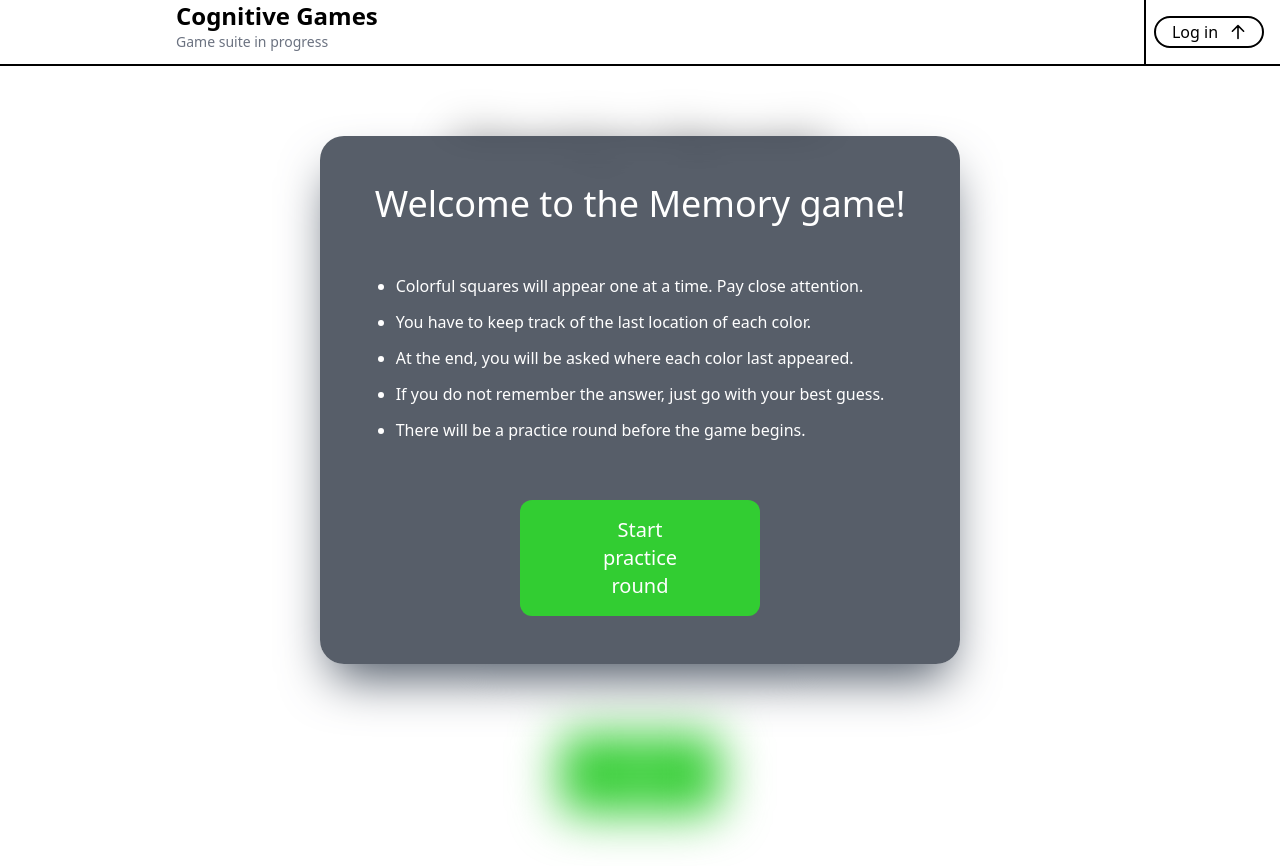
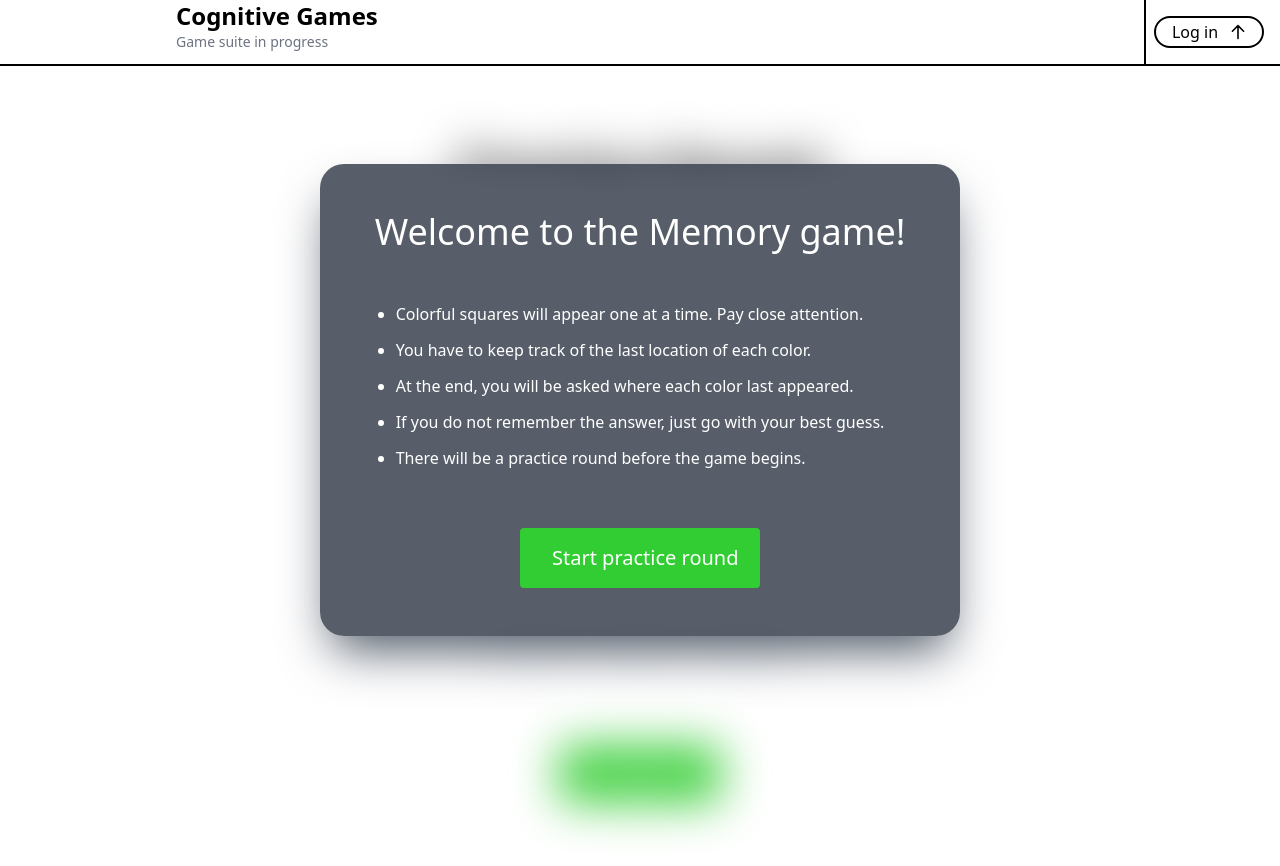
Before and after one commit to safinazbg/Panum-games, a Vue app: page /WorkingMemoryGame in a window 1280 px wide. Built offline with nearby package versions, Linux system fonts and the light colour scheme.

Commit message:
Button fix and endgame modal fix

```diff
--- a/src/components/workingMemory/DoneGameModal.vue
+++ b/src/components/workingMemory/DoneGameModal.vue
@@ -6,14 +6,17 @@
       </h1>
     </template>
     <template #body>
+      <div class=" text-center">
+
       You finished all the levels - well done!
       This was your final score:
       <h1 class="font-bold py-4 text-4xl"> {{totalPoints}} / 12</h1>
       Thank you for playing!
+      </div>
     </template>
 
     <template #button>
-      <button @click="end" class="button ">
+      <button @click="end" class="button !w-72 ">
         Return to homepage
       </button>
     </template>
--- a/src/components/workingMemory/IntroductionModal.vue
+++ b/src/components/workingMemory/IntroductionModal.vue
@@ -18,7 +18,7 @@
       </div>
     </template>
     <template #button>
-      <button @click="start" class="button !w-60">
+      <button @click="start" class="button !w-60 !px-8">
         Start practice round
       </button>
     </template>
--- a/src/components/workingMemory/MemoryGameGrid.vue
+++ b/src/components/workingMemory/MemoryGameGrid.vue
@@ -107,7 +107,7 @@
                 :class="{ 'disabledSecondaryButton' : !gameIsInProgress,  'buttonSecondary': gameIsInProgress }"
                 :disabled='!gameIsInProgress' @click="gameIsInProgress = false">Cancel
         </button>-->
-        <button class=" mb-4" :class="{ 'disabledButton' : gameIsInProgress || showLevelUp ,  'button': !gameIsInProgress }"
+        <button class=" mb-4 "  :class="{ 'disabledButton' : gameIsInProgress || showLevelUp ,  'button': !gameIsInProgress,'opacity-0': showLevelUp }"
                 :disabled='gameIsInProgress' @click="onStart">Start round {{currentRoundNumber}}
         </button>
       </div>
--- a/src/views/WorkingMemory.vue
+++ b/src/views/WorkingMemory.vue
@@ -93,11 +93,11 @@
       </div>
 
       <div class="flex gap-8">
-        <button class=" mb-4"
+        <button class="mb-4 "
                 :class="{ 'disabledSecondaryButton' : !gameIsInProgress,  'buttonSecondary': gameIsInProgress }"
                 :disabled='!gameIsInProgress' @click="gameIsInProgress = false">Cancel
         </button>
-        <button class=" mb-4" :class="{ 'disabledButton' : gameIsInProgress,  'button': !gameIsInProgress }"
+        <button class=" mb-4 " :class="{ 'disabledButton' : gameIsInProgress,  'button': !gameIsInProgress }"
                 :disabled='gameIsInProgress' @click="onStart">Start level
         </button>
       </div>
@@ -318,8 +318,9 @@ export default {
 .button{
   width: 10rem;
   color: white;
-  border-radius: .25rem;
-  padding: .75rem;
+  border-radius: .25rem !important;
+  padding: 1rem 2rem !important;
+  white-space: nowrap;
   background-color: rgba(50, 205, 50, 1);
   transition: background-color;
   transition-duration: 200ms;
@@ -330,8 +331,8 @@ export default {
   background-color: lightgrey;
   width: 10rem;
   color: white;
-  border-radius: .25rem;
-  padding: .75rem;
+  border-radius: .25rem !important;
+  padding: 1rem 2rem !important;
   transition: background-color;
   transition-duration: 200ms;
   border: none;
```
